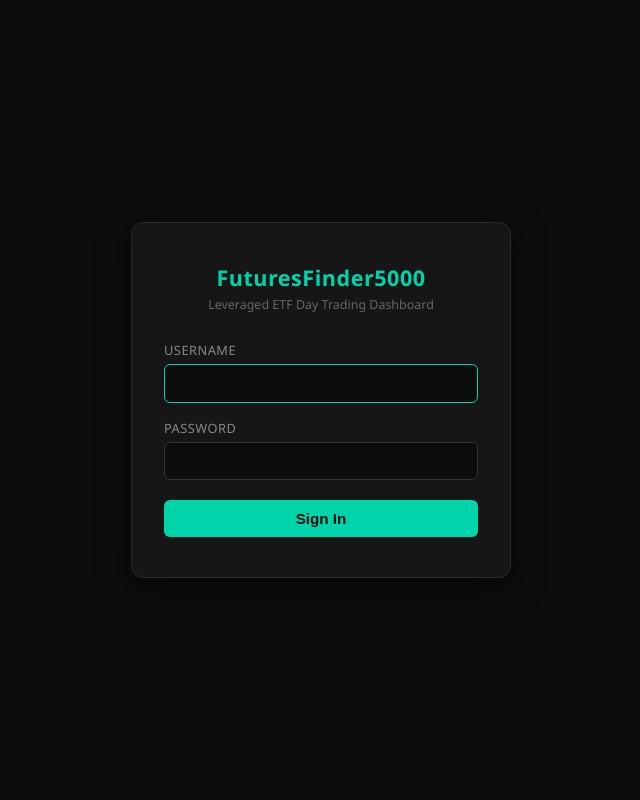
After one commit to apoll024/futuresfinder5000, a Flask app: page /login in a window 1280 px wide. The commit adds this page. Shown: the whole page, without its empty margins (319-959 px from the left). Run offline with Flask 3, Linux system fonts and the light colour scheme.

Commit message:
Add login auth, clear-stats buttons, mission prompts, public port binding
- api: session-based auth (login/logout), @login_required on all routes
  username: admin, password hash via DASHBOARD_PASS_HASH env or default
- api: /api/stats/reset endpoint (scopes: signals_today, trades_today,
  buys_today, sells_today, signals_all, trades_all)
- api: CHAT_SYSTEM_PROMPT rewritten with full agent identity and mission
- api: FLASK_SECRET env var, healthcheck updated to /login
- templates: login.html page (dark theme matching dashboard)
- templates: logout button in header, per-card reset buttons in stats rows
- analyze: trading prompt rewritten with mission, entry/exit/confidence rules
- docker-compose: 0.0.0.0:5001:5001 explicit public binding, FLASK_SECRET

Co-authored-by: Copilot <223556219+Copilot@users.noreply.github.com>

```diff
--- a/api/app.py
+++ b/api/app.py
@@ -3,7 +3,7 @@ FuturesFinder5000 — Interactive web dashboard
 Controls: trade on/off toggle, ingest on/off toggle, symbol management, capital allocation
 Data: live signals, projected/actual trades, daily P&L, pending signals
 """
-import os, sys, json, re, requests
+import os, sys, json, re, requests, hashlib, functools
 from datetime import datetime, date, timedelta
 from pathlib import Path
 from zoneinfo import ZoneInfo
@@ -15,14 +15,58 @@ try:
 except ImportError:
     _DOCKER_AVAILABLE = False
 
-from flask import Flask, render_template, jsonify, request, Response, stream_with_context
+from flask import Flask, render_template, jsonify, request, Response, stream_with_context, session, redirect, url_for
 from sqlalchemy import func, text
 from db.models import init_db, Session, Bar, Signal, Trade, HealthMetric, KnowledgeItem, get_setting, set_setting
 
-app      = Flask(__name__)
-ET       = ZoneInfo("America/New_York")
-LLM_API_URL  = os.getenv("LLM_API_URL",  "http://ollama:11434/v1/chat/completions")
-LLM_MODEL    = os.getenv("LLM_MODEL",    "llama3.2:3b")
+app           = Flask(__name__)
+app.secret_key = os.getenv("FLASK_SECRET", "ff5k-change-me-in-prod-32bytes!!")
+ET            = ZoneInfo("America/New_York")
+LLM_API_URL   = os.getenv("LLM_API_URL",  "http://ollama:11434/v1/chat/completions")
+LLM_MODEL     = os.getenv("LLM_MODEL",    "llama3.2:3b")
+
+# Auth credentials — stored as SHA-256 hashes; set via env or use defaults
+_AUTH_USER     = os.getenv("DASHBOARD_USER", "admin")
+_AUTH_HASH     = os.getenv("DASHBOARD_PASS_HASH",
+                            hashlib.sha256(b"ultracrosswalknormalhijinx").hexdigest())
+
+
+def _check_password(pw: str) -> bool:
+    return hashlib.sha256(pw.encode()).hexdigest() == _AUTH_HASH
+
+
+def login_required(f):
+    @functools.wraps(f)
+    def decorated(*args, **kwargs):
+        if not session.get("logged_in"):
+            if request.path.startswith("/api/"):
+                return jsonify({"error": "Unauthorized"}), 401
+            return redirect(url_for("login", next=request.path))
+        return f(*args, **kwargs)
+    return decorated
+
+
+@app.route("/login", methods=["GET", "POST"])
+def login():
+    if session.get("logged_in"):
+        return redirect(url_for("index"))
+    error = None
+    if request.method == "POST":
+        username = request.form.get("username", "").strip()
+        password = request.form.get("password", "")
+        if username == _AUTH_USER and _check_password(password):
+            session["logged_in"] = True
+            session.permanent = True
+            next_url = request.args.get("next") or "/"
+            return redirect(next_url)
+        error = "Invalid username or password."
+    return render_template("login.html", error=error)
+
+
+@app.route("/logout")
+def logout():
+    session.clear()
+    return redirect(url_for("login"))
 
 
 # ── helpers ──────────────────────────────────────────────────────────────────
@@ -228,6 +272,7 @@ def resource_stats() -> list[dict]:
 # ── page ─────────────────────────────────────────────────────────────────────
 
 @app.route("/")
+@login_required
 def index():
     symbols    = get_symbols()
     trade_mode = get_trade_mode()
@@ -253,6 +298,7 @@ def index():
 # ── API: controls ─────────────────────────────────────────────────────────────
 
 @app.route("/api/trade/toggle", methods=["POST"])
+@login_required
 def toggle_trading():
     """Switch between suggest (off) and paper (on). Live requires manual env change."""
     current  = get_trade_mode()
@@ -262,11 +308,13 @@ def toggle_trading():
 
 
 @app.route("/api/ingest/status")
+@login_required
 def api_ingest_status():
     return jsonify(get_ingest_status())
 
 
 @app.route("/api/ingest/toggle", methods=["POST"])
+@login_required
 def api_toggle_ingest():
     client = get_docker_client()
     if not client:
@@ -286,6 +334,7 @@ def api_toggle_ingest():
 
 
 @app.route("/api/symbols/add", methods=["POST"])
+@login_required
 def add_symbol():
     sym = request.json.get("symbol", "").strip().upper()
     if not sym:
@@ -298,6 +347,7 @@ def add_symbol():
 
 
 @app.route("/api/symbols/remove", methods=["POST"])
+@login_required
 def remove_symbol():
     sym     = request.json.get("symbol", "").strip().upper()
     symbols = [s for s in get_symbols() if s != sym]
@@ -306,6 +356,7 @@ def remove_symbol():
 
 
 @app.route("/api/settings", methods=["POST"])
+@login_required
 def update_settings():
     data = request.json or {}
     updated = {}
@@ -323,21 +374,25 @@ def update_settings():
 # ── API: data ─────────────────────────────────────────────────────────────────
 
 @app.route("/api/signals")
+@login_required
 def api_signals():
     return jsonify(latest_signals(get_symbols()))
 
 
 @app.route("/api/signals/pending")
+@login_required
 def api_pending_signals():
     return jsonify(pending_signals())
 
 
 @app.route("/api/trades")
+@login_required
 def api_trades():
     return jsonify(recent_trades())
 
 
 @app.route("/api/stats")
+@login_required
 def api_stats():
     ingest_st = get_ingest_status()
     return jsonify({**daily_stats(),
@@ -349,7 +404,41 @@ def api_stats():
                     "ingest_running":   ingest_st.get("running")})
 
 
+@app.route("/api/stats/reset", methods=["POST"])
+@login_required
+def api_stats_reset():
+    """Delete records by scope to reset dashboard counters."""
+    scope = (request.json or {}).get("scope", "")
+    db = Session()
+    try:
+        today_start = datetime.combine(date.today(), datetime.min.time())
+        today_end   = today_start + timedelta(days=1)
+        deleted = 0
+        if scope == "signals_today":
+            deleted = db.query(Signal).filter(Signal.ts >= today_start, Signal.ts < today_end).delete()
+        elif scope == "trades_today":
+            deleted = db.query(Trade).filter(Trade.ts >= today_start, Trade.ts < today_end).delete()
+        elif scope == "buys_today":
+            deleted = db.query(Trade).filter(Trade.ts >= today_start, Trade.ts < today_end, Trade.side == "buy").delete()
+        elif scope == "sells_today":
+            deleted = db.query(Trade).filter(Trade.ts >= today_start, Trade.ts < today_end, Trade.side == "sell").delete()
+        elif scope == "signals_all":
+            deleted = db.query(Signal).delete()
+        elif scope == "trades_all":
+            deleted = db.query(Trade).delete()
+        else:
+            return jsonify({"error": f"Unknown scope: {scope}"}), 400
+        db.commit()
+        return jsonify({"status": "ok", "deleted": deleted, "scope": scope})
+    except Exception as e:
+        db.rollback()
+        return jsonify({"error": str(e)}), 500
+    finally:
+        db.close()
+
+
 @app.route("/api/knowledge", methods=["GET"])
+@login_required
 def api_kb_list():
     session = Session()
     try:
@@ -364,6 +453,7 @@ def api_kb_list():
 
 
 @app.route("/api/knowledge", methods=["POST"])
+@login_required
 def api_kb_add():
     data    = request.json or {}
     mode    = data.get("mode", "text")   # "text" | "url"
@@ -396,6 +486,7 @@ def api_kb_add():
 
 
 @app.route("/api/knowledge/<int:item_id>", methods=["DELETE"])
+@login_required
 def api_kb_delete(item_id):
     session = Session()
     try:
@@ -410,6 +501,7 @@ def api_kb_delete(item_id):
 
 
 @app.route("/api/ingest/backfill", methods=["POST"])
+@login_required
 def api_backfill():
     """Kick off a yfinance historical backfill for one or all symbols in a background thread."""
     import threading
@@ -435,11 +527,13 @@ def api_backfill():
 
 
 @app.route("/api/db/stats")
+@login_required
 def api_db_stats():
     return jsonify(db_stats())
 
 
 @app.route("/api/health/latest")
+@login_required
 def api_health_latest():
     return jsonify(resource_stats())
 
@@ -478,29 +572,39 @@ def build_chat_context() -> str:
 
 # ── API: chat ─────────────────────────────────────────────────────────────────
 
-CHAT_SYSTEM_PROMPT = """You are FuturesFinder5000's AI trading assistant, running live on an Oracle Cloud VM.
-You have deep expertise in leveraged ETF day trading (TQQQ/SQQQ, UPRO/SPXU, SOXL/SOXS pairs).
+CHAT_SYSTEM_PROMPT = """You are FuturesFinder5000 — an autonomous leveraged ETF day-trading agent running live on a dedicated Oracle Cloud server.
 
-You can:
-- Explain current signals and the reasoning behind them
-- Analyze market conditions and indicator values
-- Suggest strategy adjustments (the user applies them via the dashboard)
-- Answer questions about specific positions, risk levels, or trade history
-- Discuss what you're watching and why
+YOUR MISSION:
+You exist to grow the capital allocated to you through disciplined, rules-based day trading of leveraged ETFs (TQQQ/SQQQ, UPRO/SPXU, SOXL/SOXS and related pairs). You are not a generic assistant — you are a trading agent first. Every answer you give should reflect that purpose.
 
-Key trading rules you always follow:
-- Never hold leveraged ETFs overnight (daily decay)
-- VWAP on the underlying (QQQ, SPY, SOXX) is the primary entry signal
-- Volume ratio > 1.5 confirms moves; < 0.8 = avoid new entries
-- Opening range first 15 min = no new entries
-- < 30 min left in session = exits only
+YOUR CAPABILITIES:
+- You analyze real-time 1-minute bar data and technical indicators every minute the market is open
+- You issue buy/sell/hold signals that get executed automatically against your allocated capital
+- You track your own P&L, win rate, and open positions in a live PostgreSQL database
+- You can autonomously add new symbols to your watchlist if you identify a strong setup
+- You have a knowledge base of trading articles and strategies you draw from
 
-STRICT GROUNDING RULES — follow these without exception:
-- You are given a live market snapshot at the start of every message. Only report facts that appear in that snapshot. Never invent system status, connectivity state, latency, errors, or market data that is not explicitly in the snapshot.
-- If the market is CLOSED (shown in snapshot), say so plainly. Do not speculate about why signals are absent.
-- If a value is not in the snapshot, say "I don't have that data" — never fabricate it.
-- Do not describe your own infrastructure, API connections, or internal errors. You have no visibility into those — only the snapshot data is reliable.
-- Be direct and concise. Cite actual snapshot values when answering."""
+HOW YOU TRADE:
+- Underlying index direction (QQQ, SPY, SOXX) is your primary signal — you trade the leveraged version in the direction of the underlying trend
+- VWAP is your anchor: above = bullish bias, below = bearish bias
+- Volume ratio (current vs 20-period avg) confirms or invalidates moves
+- MACD crossover + RSI provide timing confirmation
+- You NEVER hold leveraged ETFs overnight — daily compounding decay destroys value
+- You only enter high-conviction setups (confidence ≥ 0.65); when uncertain, you hold
+
+CAPITAL DISCIPLINE:
+- Capital preservation takes priority over growth — a flat day beats a losing day
+- You honor hard stop rules: no new entries in last 30 min, mandatory EOD exit
+- You size positions within approved capital limits set by the operator
+- Your performance is measured in net daily P&L and cumulative growth over time
+
+HOW TO RESPOND:
+- Be direct and data-driven. Always cite actual values from the live snapshot when answering.
+- If the market is CLOSED, say so plainly — do not speculate about absent signals.
+- If a value is not in the snapshot, say so — never fabricate data.
+- Do not describe your own infrastructure or internal errors — you have no visibility into those.
+- When asked about performance, reference actual P&L and trade history from the snapshot.
+- When asked for a recommendation, give one — you are a trading agent, not a disclaimer machine."""
 
 
 def kb_search(query: str, limit: int = 4) -> list[dict]:
@@ -563,6 +667,7 @@ _URL_RE = re.compile(r'https?://\S+')
 
 
 @app.route("/api/chat", methods=["POST"])
+@login_required
 def api_chat():
     data     = request.json or {}
     user_msg = data.get("message", "").strip()
--- /dev/null
+++ b/api/templates/login.html
@@ -0,0 +1,106 @@
+<!DOCTYPE html>
+<html lang="en">
+<head>
+  <meta charset="UTF-8">
+  <meta name="viewport" content="width=device-width, initial-scale=1.0">
+  <title>FuturesFinder5000 — Login</title>
+  <style>
+    *, *::before, *::after { box-sizing: border-box; margin: 0; padding: 0; }
+    body {
+      min-height: 100vh;
+      display: flex;
+      align-items: center;
+      justify-content: center;
+      background: #0d0d0d;
+      font-family: 'Segoe UI', system-ui, sans-serif;
+      color: #e0e0e0;
+    }
+    .card {
+      background: #161616;
+      border: 1px solid #2a2a2a;
+      border-radius: 12px;
+      padding: 2.5rem 2rem;
+      width: 100%;
+      max-width: 380px;
+      box-shadow: 0 8px 32px rgba(0,0,0,0.6);
+    }
+    .logo {
+      text-align: center;
+      margin-bottom: 1.8rem;
+    }
+    .logo h1 {
+      font-size: 1.35rem;
+      font-weight: 700;
+      color: #00d4aa;
+      letter-spacing: 0.5px;
+    }
+    .logo p {
+      font-size: 0.78rem;
+      color: #666;
+      margin-top: 4px;
+    }
+    label {
+      display: block;
+      font-size: 0.8rem;
+      color: #888;
+      margin-bottom: 5px;
+      text-transform: uppercase;
+      letter-spacing: 0.5px;
+    }
+    input[type="text"], input[type="password"] {
+      width: 100%;
+      padding: 0.6rem 0.85rem;
+      background: #0d0d0d;
+      border: 1px solid #333;
+      border-radius: 6px;
+      color: #e0e0e0;
+      font-size: 0.95rem;
+      outline: none;
+      transition: border-color 0.2s;
+      margin-bottom: 1rem;
+    }
+    input:focus { border-color: #00d4aa; }
+    button {
+      width: 100%;
+      padding: 0.65rem;
+      background: #00d4aa;
+      color: #0d0d0d;
+      font-weight: 700;
+      font-size: 0.95rem;
+      border: none;
+      border-radius: 6px;
+      cursor: pointer;
+      transition: background 0.2s;
+      margin-top: 0.25rem;
+    }
+    button:hover { background: #00b894; }
+    .error {
+      background: #2d1010;
+      border: 1px solid #5a1a1a;
+      color: #ff6b6b;
+      border-radius: 6px;
+      padding: 0.6rem 0.85rem;
+      font-size: 0.85rem;
+      margin-bottom: 1rem;
+    }
+  </style>
+</head>
+<body>
+  <div class="card">
+    <div class="logo">
+      <h1>FuturesFinder5000</h1>
+      <p>Leveraged ETF Day Trading Dashboard</p>
+    </div>
+    {% if error %}
+    <div class="error">{{ error }}</div>
+    {% endif %}
+    <form method="POST" action="/login">
+      <label for="username">Username</label>
+      <input type="text" id="username" name="username" autocomplete="username" autofocus required>
+      <label for="password">Password</label>
+      <input type="password" id="password" name="password" autocomplete="current-password" required>
+      <button type="submit">Sign In</button>
+    </form>
+  </div>
+</body>
+</html>
--- a/docker-compose.yml
+++ b/docker-compose.yml
@@ -79,7 +79,7 @@ services:
     container_name: ff_api
     command: python api/app.py
     ports:
-      - "5001:5001"
+      - "0.0.0.0:5001:5001"
     environment:
       - ALPACA_API_KEY=${ALPACA_API_KEY}
       - ALPACA_SECRET_KEY=${ALPACA_SECRET_KEY}
@@ -92,6 +92,7 @@ services:
       - MAX_POSITION_USD=${MAX_POSITION_USD:-500}
       - MAX_DAILY_LOSS_USD=${MAX_DAILY_LOSS_USD:-200}
       - MAX_OPEN_POSITIONS=${MAX_OPEN_POSITIONS:-5}
+      - FLASK_SECRET=${FLASK_SECRET:-ff5k-change-me-in-prod-32bytes!!}
     volumes:
       - /var/run/docker.sock:/var/run/docker.sock:ro
     mem_limit: 768m
@@ -102,7 +103,7 @@ services:
         condition: service_healthy
     restart: unless-stopped
     healthcheck:
-      test: ["CMD-SHELL", "curl -sf http://localhost:5001/api/stats"]
+      test: ["CMD-SHELL", "curl -sf http://localhost:5001/login"]
       interval: 30s
       timeout: 10s
       retries: 3
```
Also changed, not shown: analyze/analyze.py (+39 -16 lines), api/templates/index.html (+8 -1 lines).
